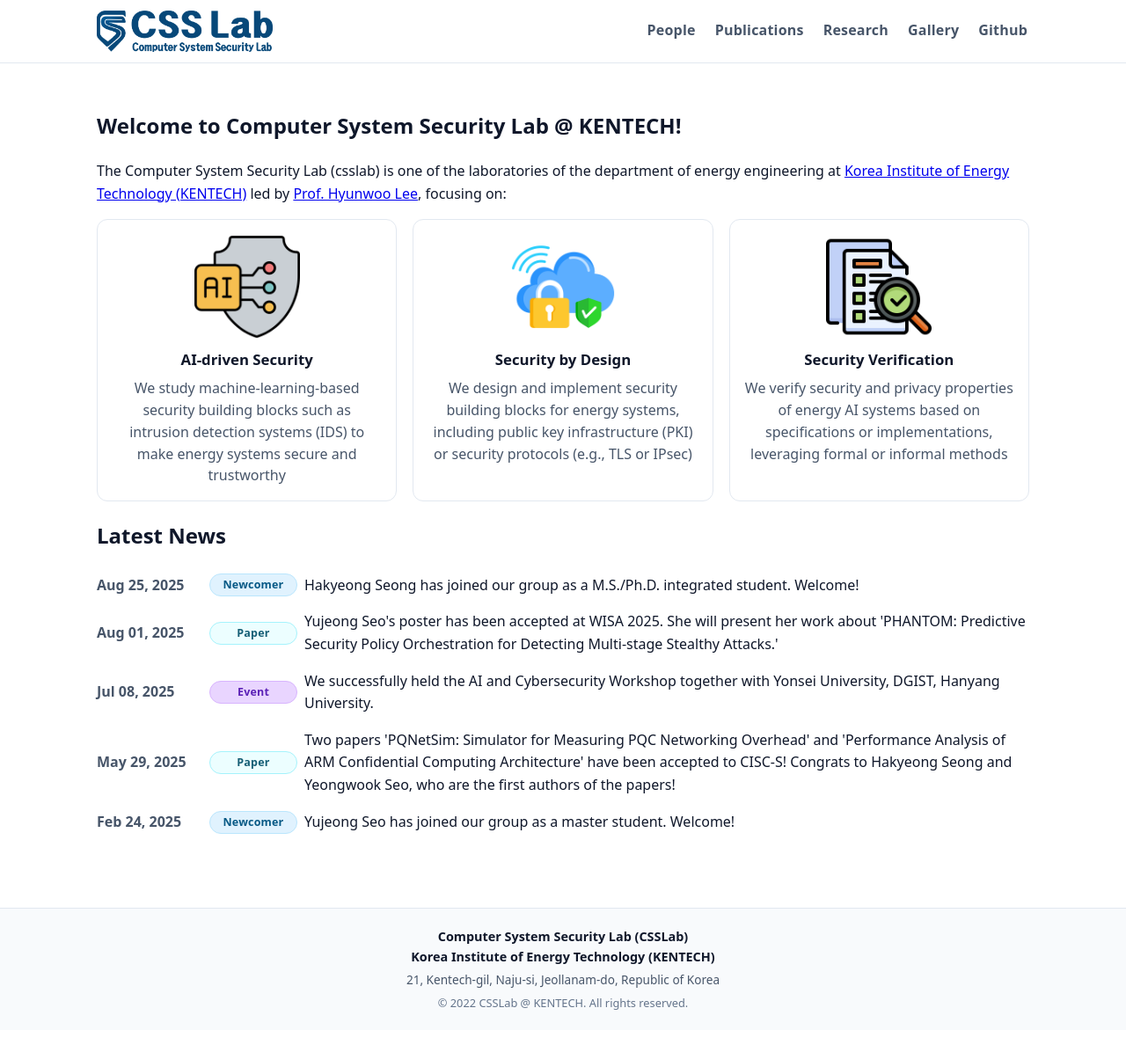
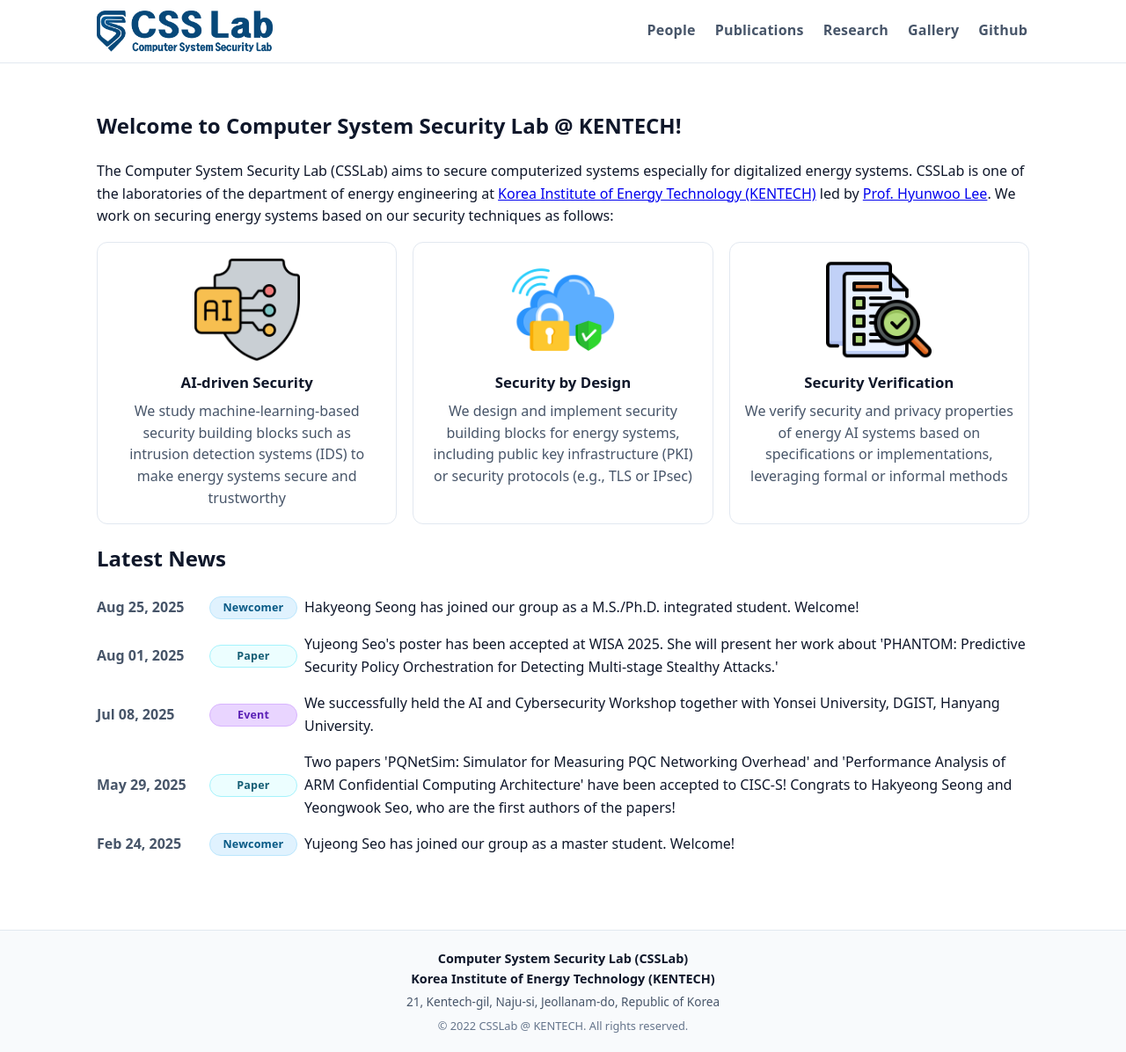
Before and after one commit to comsyssec/comsyssec.github.io, a Jekyll site: the page built from index.md, in a window 1280 px wide. Shown: the whole page at 88% size. Built offline with Jekyll 4.4.1, drawn with Linux system fonts in a browser that asks for light colours; before the commit the page ends 1171 px from its top, so only the background shows below that.

Commit message:
update the main page

```diff
--- a/_layouts/default.html
+++ b/_layouts/default.html
@@ -28,7 +28,7 @@
     {% if page.title == "Home" %}
       <section class="vision">
         <h2>Welcome to Computer System Security Lab @ KENTECH!</h2>
-        <p>The Computer System Security Lab (csslab) is one of the laboratories of the department of energy engineering at <a href="https://www.kentech.ac.kr" target="_blank">Korea Institute of Energy Technology (KENTECH)</a> led by <a href="https://hw5773.github.io" target="_blank">Prof. Hyunwoo Lee</a>, focusing on:</p>
+        <p>The Computer System Security Lab (CSSLab) aims to secure computerized systems especially for digitalized energy systems. CSSLab is one of the laboratories of the department of energy engineering at <a href="https://www.kentech.ac.kr" target="_blank">Korea Institute of Energy Technology (KENTECH)</a> led by <a href="https://hw5773.github.io" target="_blank">Prof. Hyunwoo Lee</a>. We work on securing energy systems based on our security techniques as follows:</p>
 
         <div class="vision-grid">
           {% for v in site.data.vision %}
```
